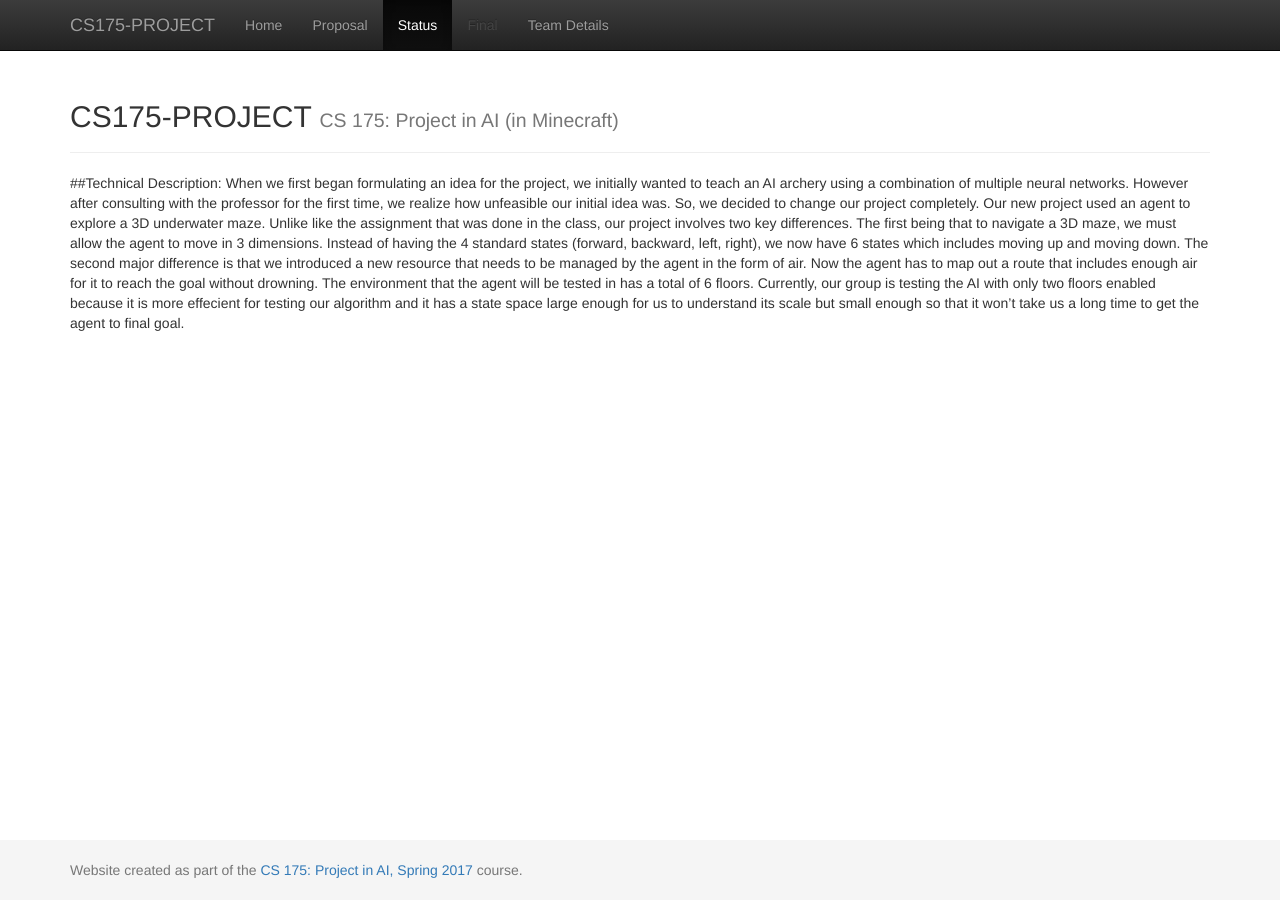
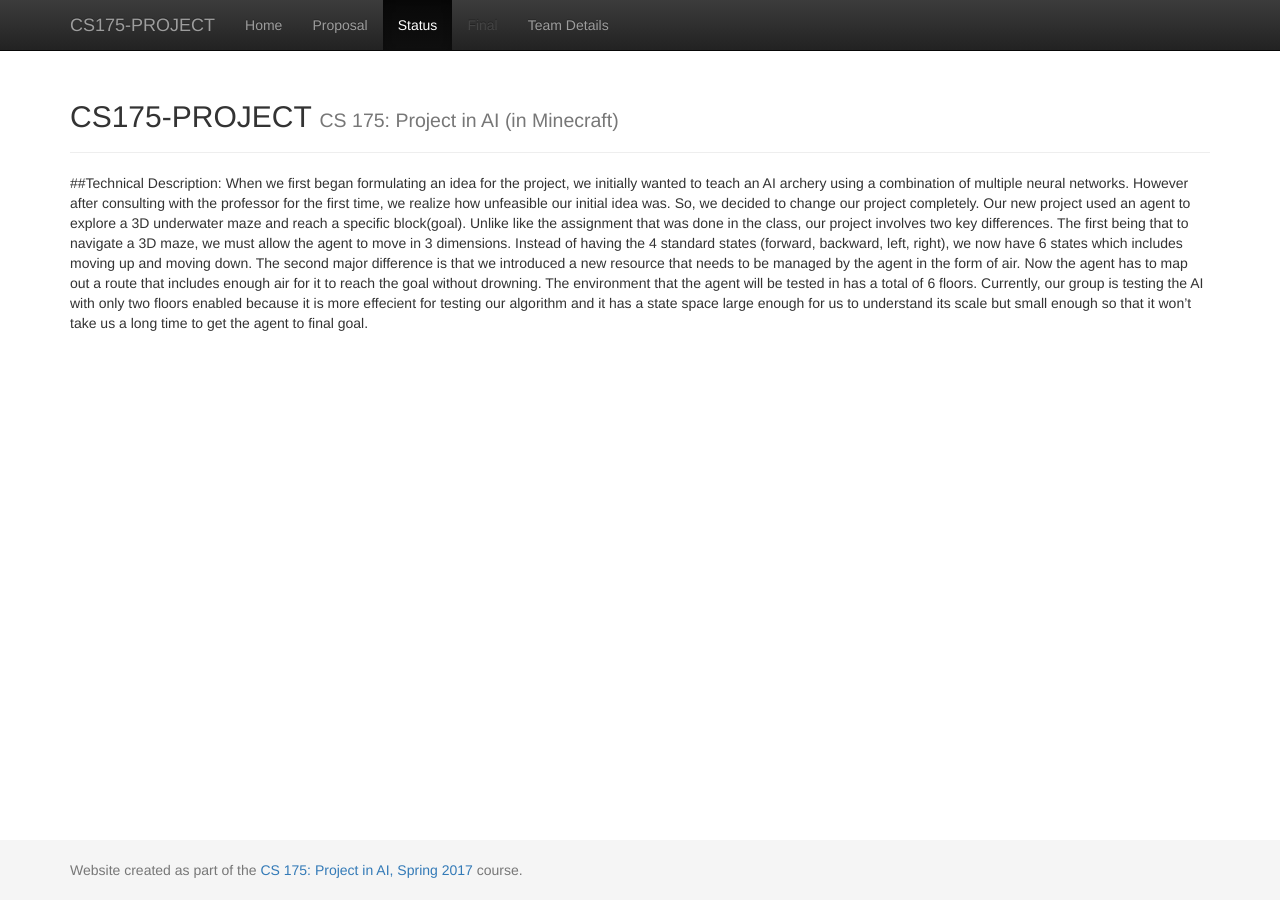
Before and after one commit to andrewdoh/scuba_diver, a Jekyll site: the page built from docs/status.md, in a window 1280 px wide. Built offline with Jekyll 4.4.1, drawn with Linux system fonts in a browser that asks for light colours.

Commit message:
Update status.md

```diff
--- a/docs/status.md
+++ b/docs/status.md
@@ -4,4 +4,4 @@ title: Status
 ---
 
 ##Technical Description:
-  When we first began formulating an idea for the project, we initially wanted to teach an AI archery using a combination of multiple neural networks. However after consulting with the professor for the first time, we realize how unfeasible our initial idea was. So, we decided to change our project completely. Our new project used an agent to explore a 3D underwater maze. Unlike like the assignment that was done in the class, our project involves two key differences. The first being that to navigate a 3D maze, we must allow the agent to move in 3 dimensions. Instead of having the 4 standard states (forward, backward, left, right), we now have 6 states which includes moving up and moving down. The second major difference is that we introduced a new resource that needs to be managed by the agent in the form of air. Now the agent has to map out a route that includes enough air for it to reach the goal without drowning. The environment that the agent will be tested in has a total of 6 floors. Currently, our group is testing the AI with only two floors enabled because it is more effecient for testing our algorithm and it has a state space large enough for us to understand its scale but small enough so that it won't take us a long time to get the agent to final goal.
+  When we first began formulating an idea for the project, we initially wanted to teach an AI archery using a combination of multiple neural networks. However after consulting with the professor for the first time, we realize how unfeasible our initial idea was. So, we decided to change our project completely. Our new project used an agent to explore a 3D underwater maze and reach a specific block(goal). Unlike like the assignment that was done in the class, our project involves two key differences. The first being that to navigate a 3D maze, we must allow the agent to move in 3 dimensions. Instead of having the 4 standard states (forward, backward, left, right), we now have 6 states which includes moving up and moving down. The second major difference is that we introduced a new resource that needs to be managed by the agent in the form of air. Now the agent has to map out a route that includes enough air for it to reach the goal without drowning. The environment that the agent will be tested in has a total of 6 floors. Currently, our group is testing the AI with only two floors enabled because it is more effecient for testing our algorithm and it has a state space large enough for us to understand its scale but small enough so that it won't take us a long time to get the agent to final goal.
```
